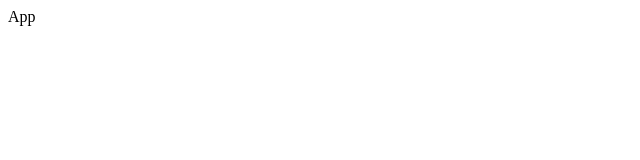
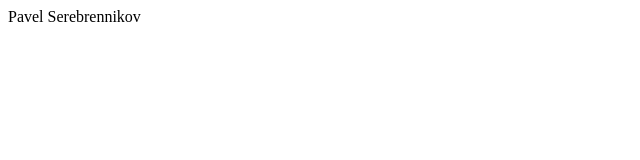
Before and after one commit to SerebrennikovP/portfolio, a React (Create React App) app: page / in a window 1280 px wide. Shown: the top 160 px of the page, without its empty margins (0-640 px from the left). Built offline with nearby package versions, Linux system fonts and the light colour scheme.

Commit message:
First commit

```diff
--- a/src/App.jsx
+++ b/src/App.jsx
@@ -2,7 +2,7 @@ import React from 'react'
 
 const App = () => {
   return (
-    <div>App</div>
+    <div>Pavel Serebrennikov</div>
   )
 }
 
```
